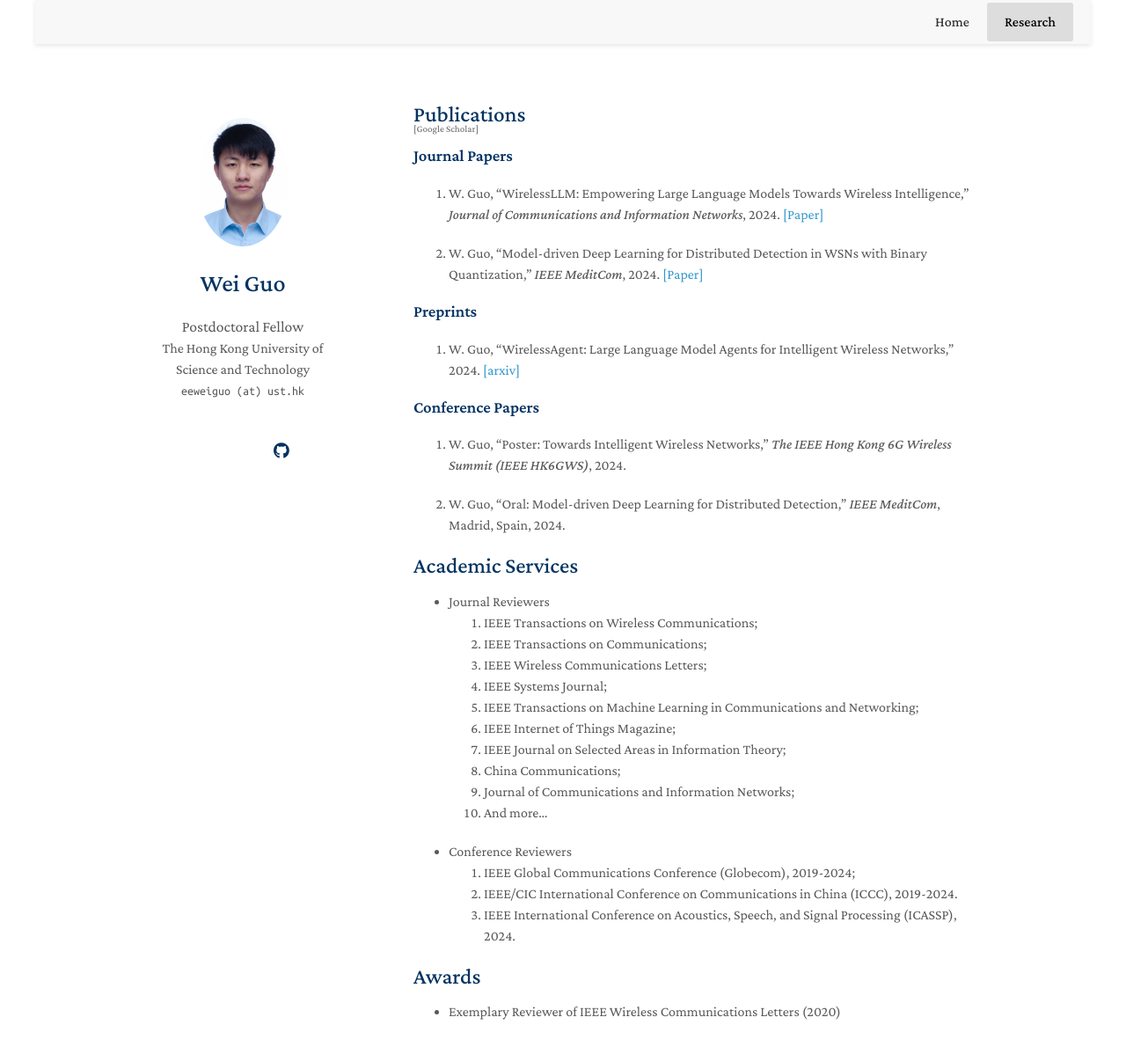
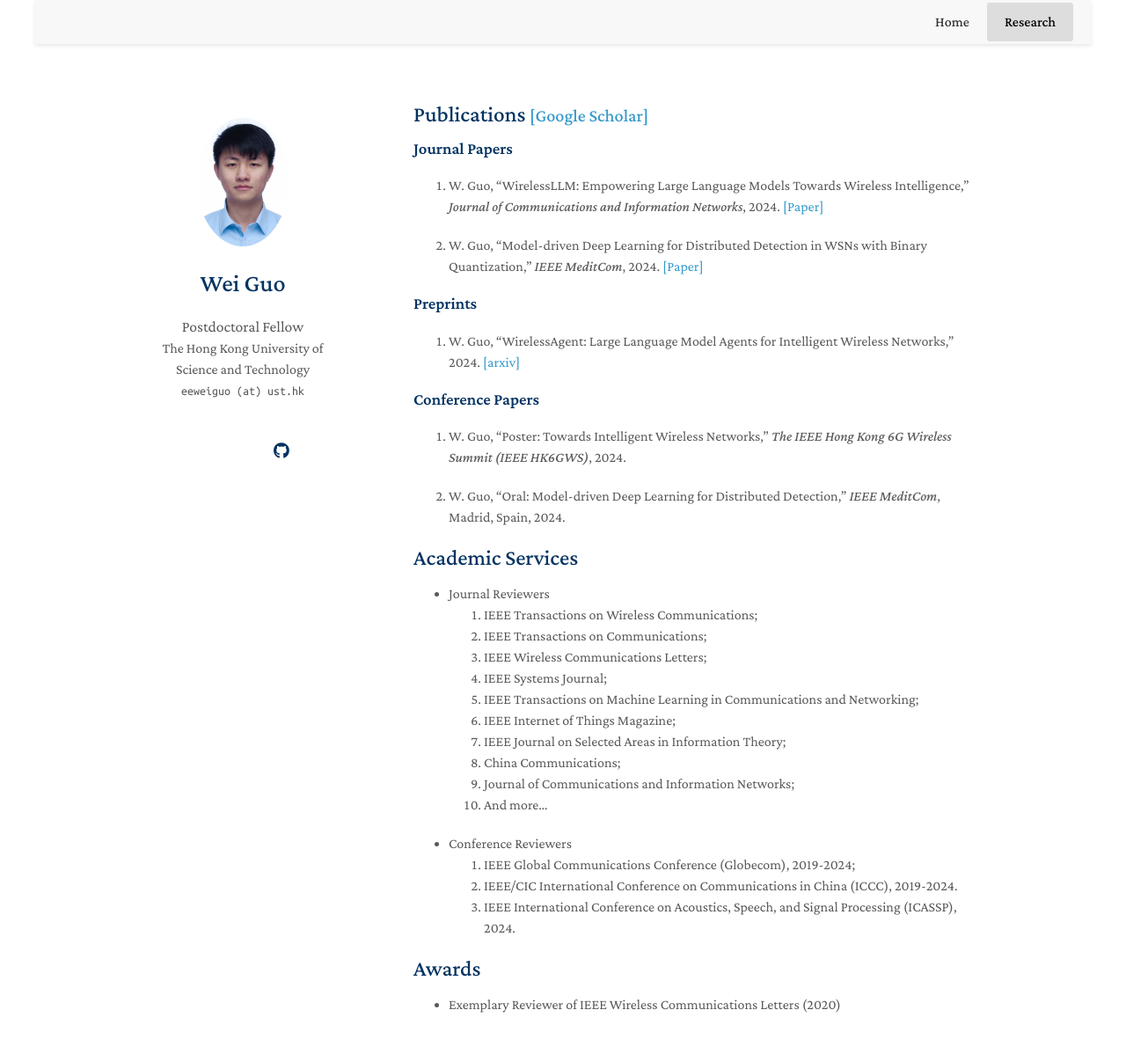
Before and after one commit to weiiguo/weiiguo.github.io, a Jekyll site: the page built from research.md, in a window 1280 px wide and 1256 px high. Shown: the top 1198 px of the window at 88% size. Built offline with Jekyll 4.4.1, drawn with Linux system fonts in a browser that asks for light colours; a style sheet for code colours, icons or effects is not loaded.

Commit message:
Update Research Page

```diff
--- a/research.md
+++ b/research.md
@@ -3,7 +3,7 @@
 title: Research
 ---
 
-## Publications [<small>[Google Scholar]</small>](https://scholar.google.com/citations?user=4dFwT-4AAAAJ)
+## Publications <a href="https://scholar.google.com/citations?user=4dFwT-4AAAAJ" style="font-size: 0.8em;">[Google Scholar]</a>
 
 ### Journal Papers
 
```
